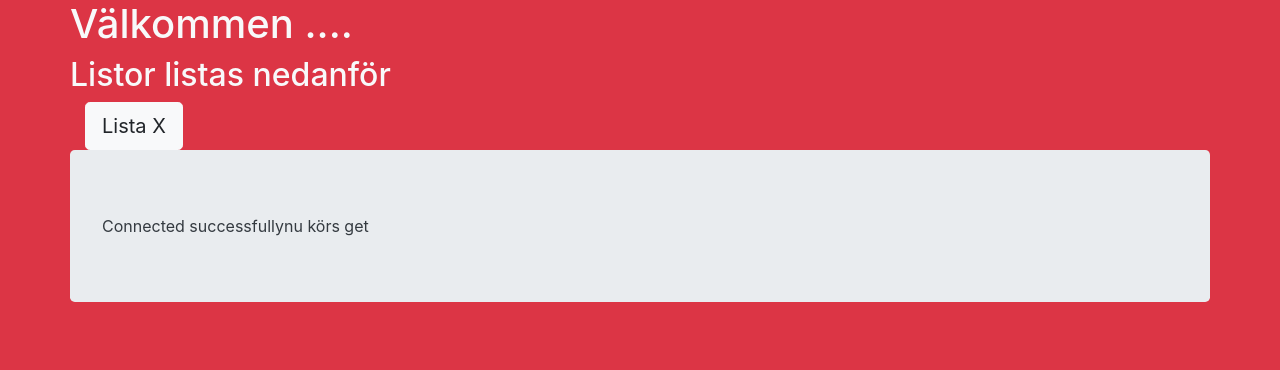
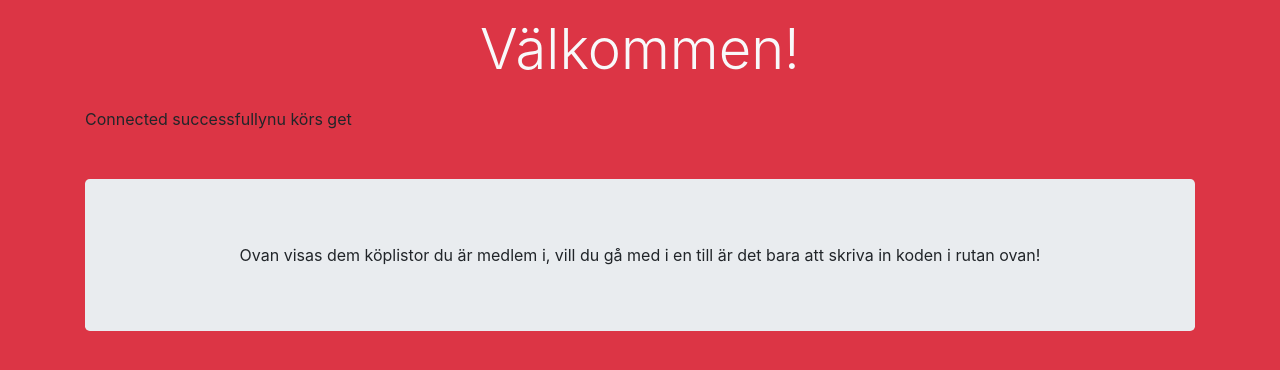
Before and after one commit to ShopNGoUF/ShopNGoUF.github.io, a PHP site: page /list-vy/index.php in a window 1280 px wide. Shown: the top 370 px of the page. Run offline with PHP 8.4, Linux system fonts and the light colour scheme; data that the repository does not hold is empty.

Commit message:
upd list

```diff
--- a/list-vy/dbconnect.php
+++ b/list-vy/dbconnect.php
@@ -8,11 +8,11 @@ class DB{
 function __construct(){
 
   $servername = "localhost";
-  $username = "root"; //shopngo
-  $password = ""; //AmpAltRalte
+  $username = "shopngo"; //shopngo
+  $password = "AmpAltRalte"; //AmpAltRalte
 
   try{
-    $this->pdo = new PDO("mysql:host=$servername;dbname=mvctemplate" /*shopngo*/, $username, $password);
+    $this->pdo = new PDO("mysql:host=$servername;dbname=shopngo" /*shopngo*/, $username, $password);
       // set the PDO error mode to exception
       $this->pdo->setAttribute(PDO::ATTR_ERRMODE, PDO::ERRMODE_EXCEPTION);
       echo "Connected successfully";
--- a/list-vy/index.php
+++ b/list-vy/index.php
@@ -1,3 +1,6 @@
+<?php
+    require 'loadListModel.php';
+ ?>
 <!doctype html>
 <html lang="en">
   <head>
@@ -6,54 +9,62 @@
     <meta name="viewport" content="width=device-width, initial-scale=1, shrink-to-fit=no">
 
     <!-- Bootstrap CSS -->
+    <link rel="stylesheet" href="https://stackpath.bootstrapcdn.com/bootstrap/4.4.1/css/bootstrap.min.css" integrity="sha384-Vkoo8x4CGsO3+Hhxv8T/Q5PaXtkKtu6ug5TOeNV6gBiFeWPGFN9MuhOf23Q9Ifjh" crossorigin="anonymous">
     <link rel="stylesheet" href="style.css">
-    <link rel="stylesheet" href="https://stackpath.bootstrapcdn.com/bootstrap/4.4.1/css/bootstrap.min.css" integrity="sha384-Vkoo8x4CGsO3+Hhxv8T/Q5PaXtkKtu6ug5TOeNV6gBiFeWPGFN9MuhOf23Q9Ifjh" crossorigin="anonymous">
-    <title>Hello, world!</title>
+    <title>Listor</title>
   </head>
   <body>
-    <div class="container text-light">
 
-      <div class="row color-light">
-        <h1 class="color-white">Välkommen ....</h1>
+<div class="container">
+    <div class="row text-light p-3">
+      <div class="col-12">
+        <h3 class="display-4 text-center">
+          Välkommen!
+        </h3>
       </div>
-      <div class="row">
-        <h2>Listor listas nedanför</h2>
-      </div>
-
-      <div class="row">
-
-        <div class="col-12">
-
-        <button class="btn btn-lg btn-light "type="button" name="button">Lista X</button>
-        </div>
-      </div>
-
-      <div class="row jumbotron text-dark">
-
-          <?php
-
-          session_start();
-
-          require 'loadListModel.php';
-
-          $loadListModel = new loadListModel(); //Här kopplas klassen loadListModel från den andra filen till den här och lagras som en variabel. Senare körs funktionen i loadListModel.php
-
-
-            foreach ($loadListModel->get() as $listor) { // Här krävs loadlistmodel som ett objekt/en variabel så man kan köra foreach på den
-
-              //echo "<a href='www.google.se'><h1>".$listor.['cart_namn']."</h1></a>";
-              echo $listor['cart_namn'];
-
-            }
-
-           ?>
-
-  </div>
+    </div>
 
 
 
+    <?php
+    $loadListModel = new loadListModel(); //Här kopplas klassen loadListModel från den andra filen till den här och lagras som en variabel. Senare körs funktionen i loadListModel.php
+      foreach ($loadListModel->get() as $listor) { // Här krävs loadlistmodel som ett objekt/en variabel så man kan köra foreach på den
 
-    </div>
+
+        // Printar ut knapparna i columner som bestämmer storlek w-100
+        echo '<div class="row text-center p-2 ">';
+        echo '<div class="col-12">';
+        echo '<form class="" action="cart.php" method="post">';
+        echo '<input type="hidden" name="list_id" value=" ';
+        echo $listor['Cart_ID'] . ' "> '; //Hämtar list_pk för att sedan koppla knappen till rätt lista.
+        echo '<button type="submit" class="btn btn-lg btn-light w-100 p-3" name="button">';
+        echo $listor['Cart_Namn']; //Hämtar värdet från Cart_Namn varje varv i foreach-loopen
+        echo '</button>';
+        echo '</form>';
+        echo "</div>";
+        echo "</div>";
+
+
+      }
+       ?>
+
+
+       <div class="row text-center">
+
+         <div class="col-12">
+
+           <div class="jumbotron mt-5">
+
+             Ovan visas dem köplistor du är medlem i, vill du gå med i en till är det bara att skriva in koden i rutan ovan!
+
+           </div>
+
+         </div>
+
+       </div>
+
+</div>
+
     <!-- Optional JavaScript -->
     <!-- jQuery first, then Popper.js, then Bootstrap JS -->
     <script src="https://code.jquery.com/jquery-3.4.1.slim.min.js" integrity="sha384-J6qa4849blE2+poT4WnyKhv5vZF5SrPo0iEjwBvKU7imGFAV0wwj1yYfoRSJoZ+n" crossorigin="anonymous"></script>
--- a/list-vy/loadListModel.php
+++ b/list-vy/loadListModel.php
@@ -8,7 +8,7 @@ require 'dbconnect.php';
   function get(){
     $DB = new DB();
     echo "nu körs get";
-     return $DB->select('SELECT * FROM cart');
+     return $DB->select('SELECT * FROM Cart');
   }
 
 }
--- a/list-vy/style.css
+++ b/list-vy/style.css
@@ -1,3 +1,6 @@
 body{
   background-color: #dc3545!important;
 }
+
+button{
+}
```
Also changed, not shown: list-vy/cart.php (added).
